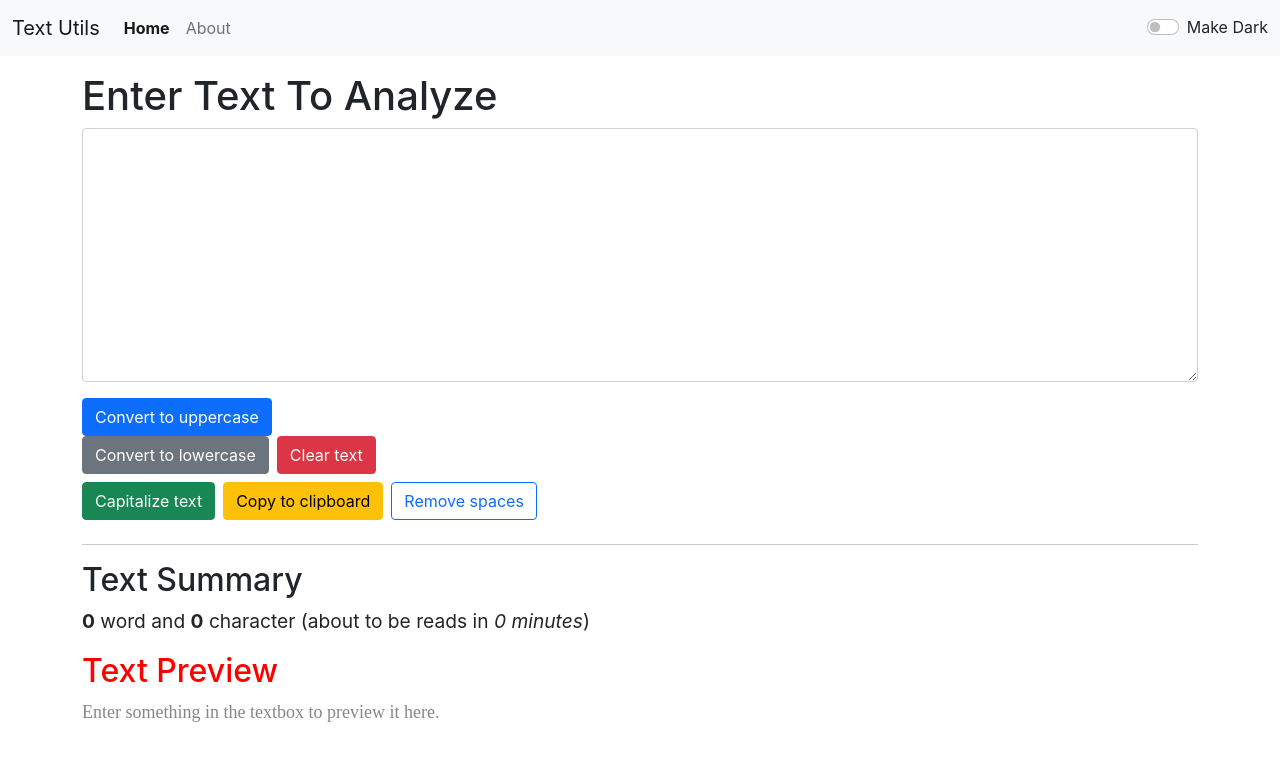
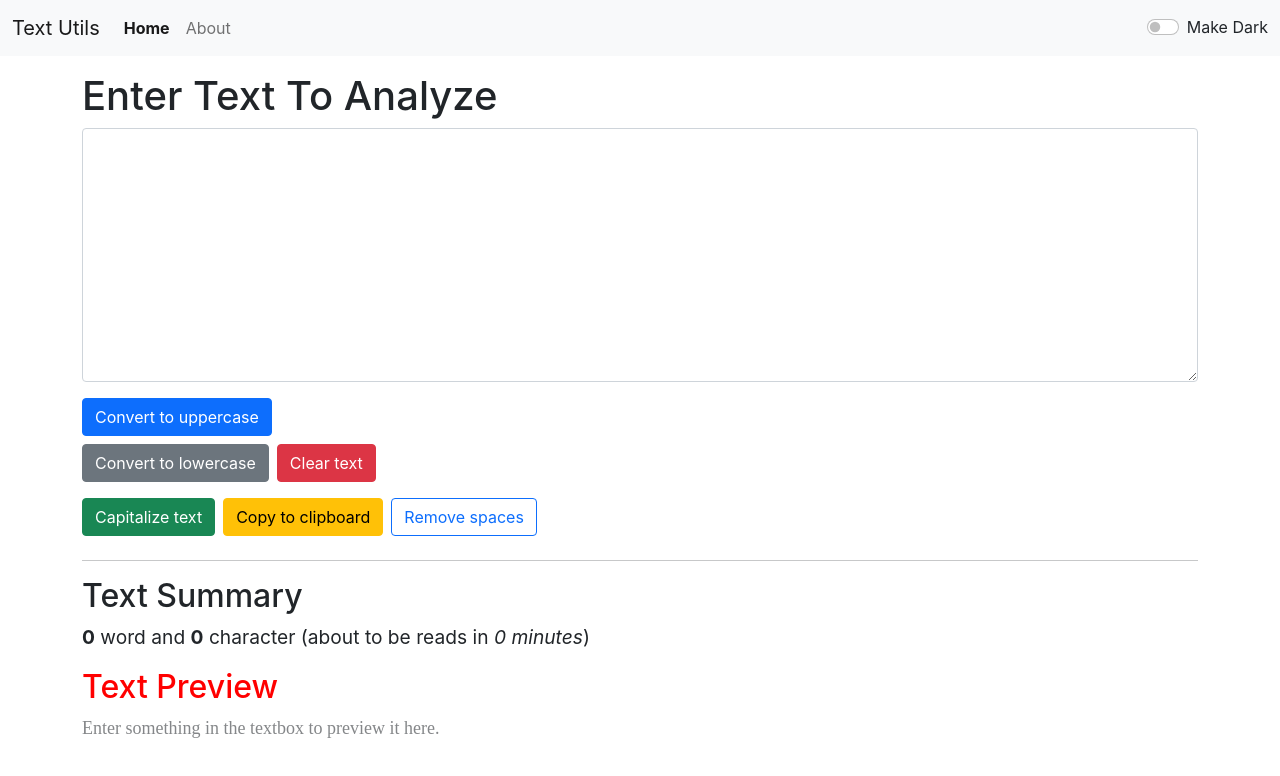
Before and after one commit to supratim531/React-TextUtils-Netlify, a React (Create React App) app: page / in a window 1280 px wide. Shown: the top 776 px of the page. Built offline with nearby package versions, Linux system fonts and the light colour scheme.

Commit message:
supratim531: Update TextForm.js

```diff
--- a/src/components/TextForm.js
+++ b/src/components/TextForm.js
@@ -69,7 +69,7 @@ export default function TextForm(props) {
       </div>
       <button className="btn btn-primary" onClick={upperCaseOnClick}>Convert to uppercase</button>
       <br />
-      <button className="btn btn-secondary" onClick={lowerCaseOnClick}>Convert to lowercase</button>
+      <button className="btn btn-secondary my-2" onClick={lowerCaseOnClick}>Convert to lowercase</button>
       <button className="btn btn-danger mx-2" onClick={clearOnClick}>Clear text</button>
       <br />
       <button className="btn btn-success my-2" onClick={capitalizeOnClick}>Capitalize text</button>
```
